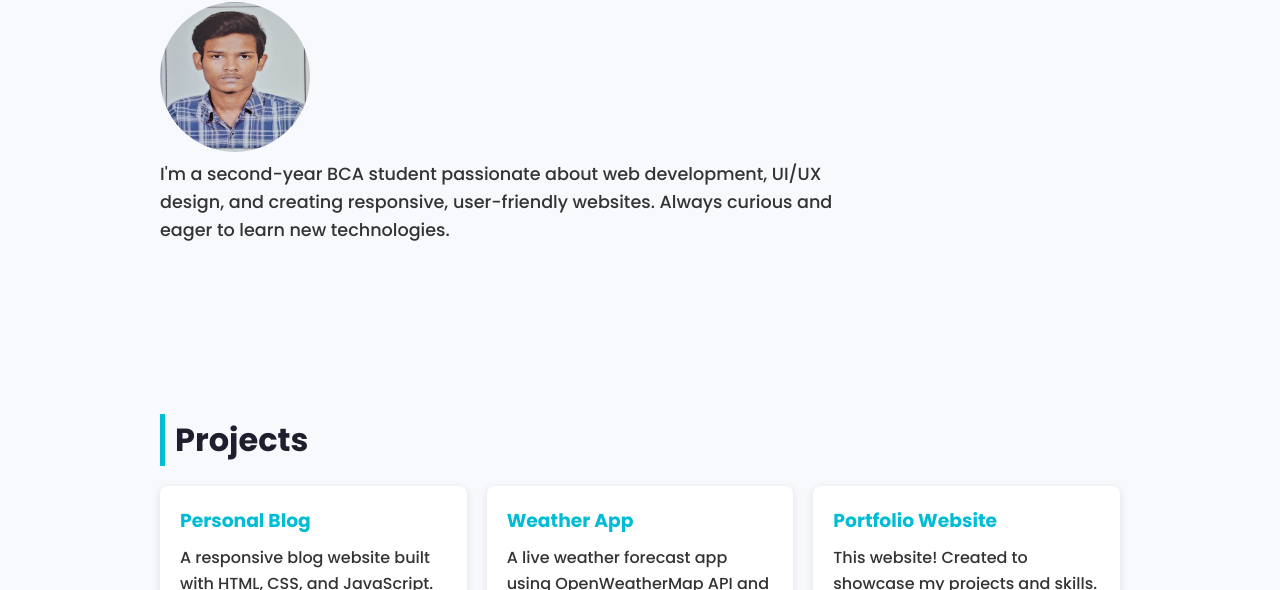
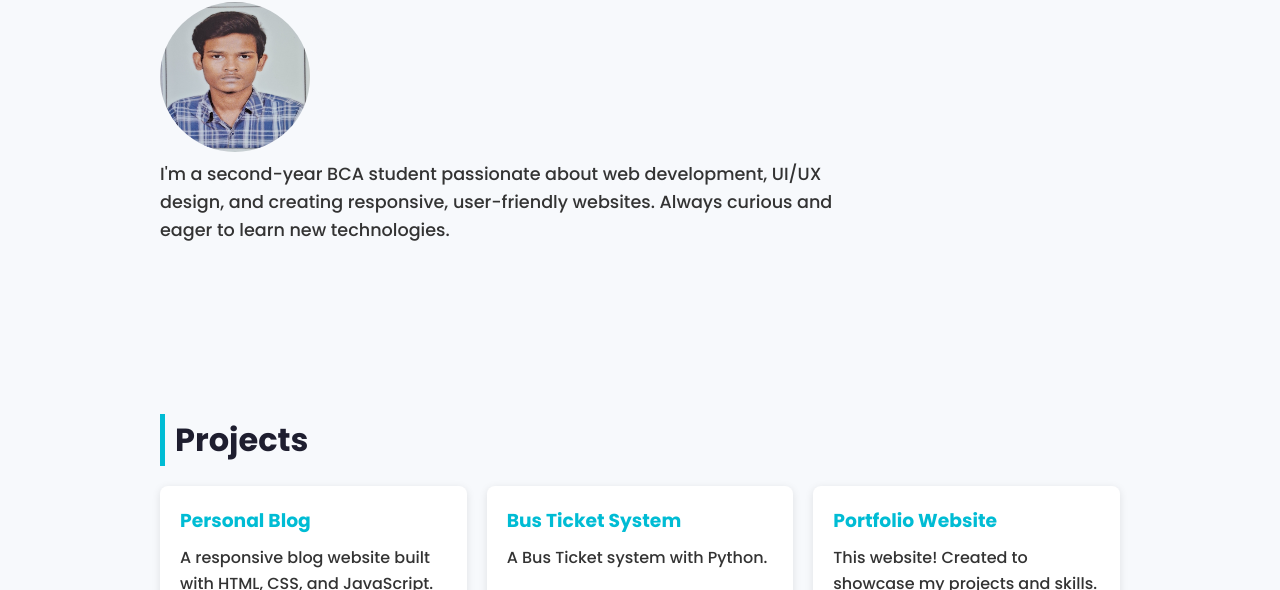
Before and after one commit to jsanjay24h005/Naan-Mudhalvan, a plain HTML site: page index.html in a window 1280 px wide. Shown: the part 362-952 px from the top of the page. Drawn offline with Linux system fonts and the light colour scheme.

Commit message:
index.html

```diff
--- a/index.html
+++ b/index.html
@@ -159,8 +159,8 @@
         <p>A responsive blog website built with HTML, CSS, and JavaScript.</p>
       </div>
       <div class="project">
-        <h3>Weather App</h3>
-        <p>A live weather forecast app using OpenWeatherMap API and JS.</p>
+        <h3>Bus Ticket System</h3>
+        <p>A Bus Ticket system with Python.</p>
       </div>
       <div class="project">
         <h3>Portfolio Website</h3>
```
